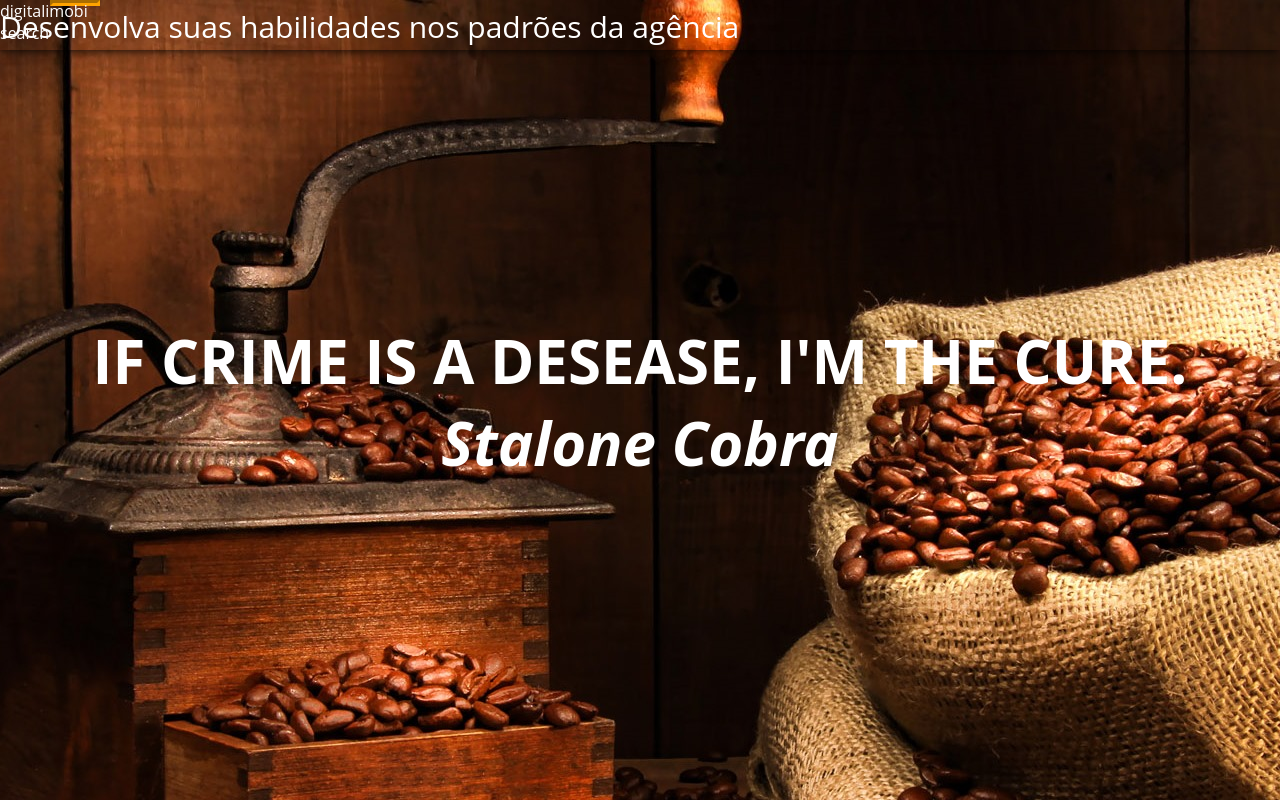
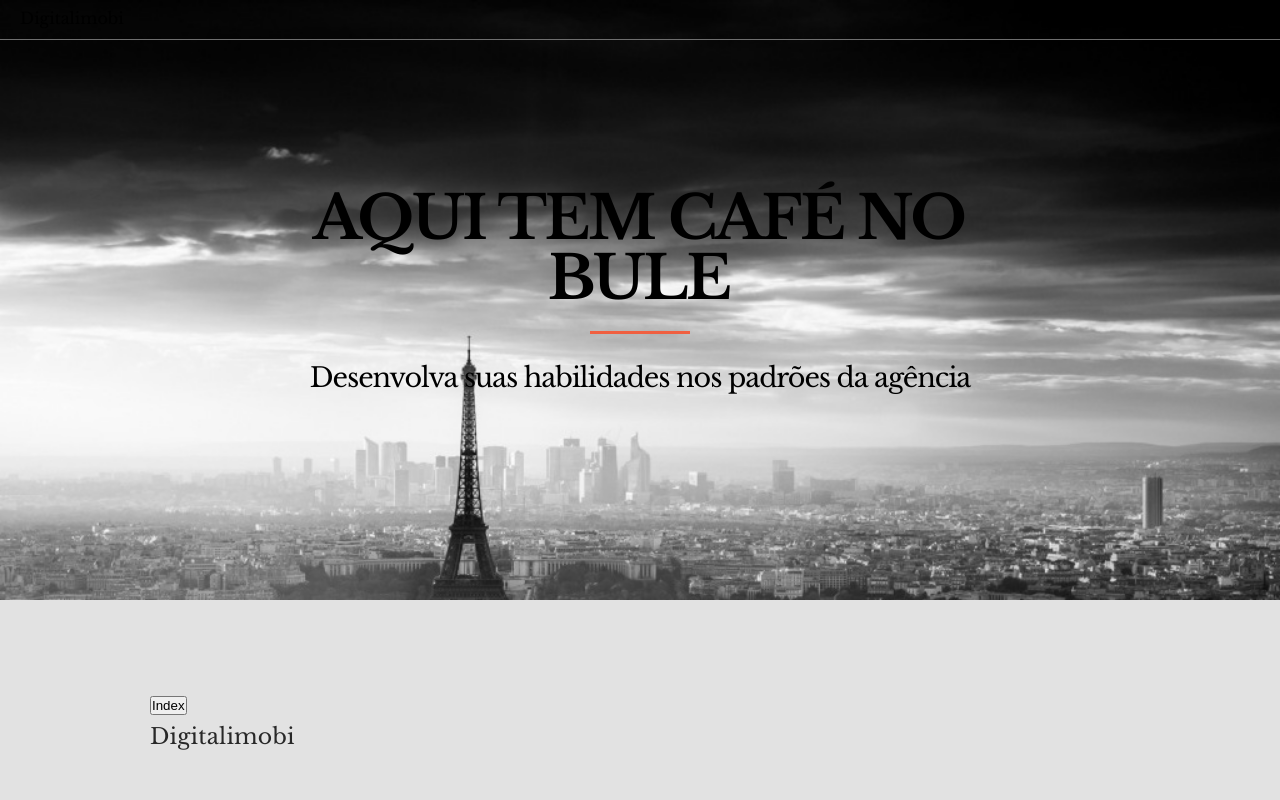
Before and after one commit to gitcaio/documentacao, a plain HTML site: page public_html/index.html in a window 1280 px wide. Drawn offline with nearby package versions, Linux system fonts and the light colour scheme.

Commit message:
Inserção de novas imagens, melhorias no estiloGlobal.css e estilo.css

```diff
--- a/public_html/assets/css/estilo.css
+++ b/public_html/assets/css/estilo.css
@@ -1,79 +1,77 @@
-*{
-	margin: 0px;
-	padding: 0px;
-	box-sizing:border-box;
+
+header{
+		background-image: url(../images/banner_index.jpg);
+		background-repeat: no-repeat;
+		background-size: 100%;
+		margin-right: auto;
+		margin-left: auto;
+
 }
 
-body,html{
+.navbar-default{
+	border: 0;
+	border-bottom: 1px solid #6E6E6E;
+	padding: 8px 20px;
+	height: 40px;
 	width: 100%;
-	height: 100%;
+	float: left;
 }
 
-body{
-	font-family: 'Open Sans','Helvetica Neue',Arial,sans-serif;
-	background-image: url(../images/cafe2.jpg);
-	background-repeat: no-repeat;
-	background-position: center top;
-	}
+div, h1 {
+  padding: 94px 150px 0px 150px;
+}
+
+h1{
+	text-align: center;
+	font-weight: 700;
+	font-style: normal;
+	font-size: 60px;
+	margin-left: -3px;
+	line-height: 1;
+	letter-spacing: -0.04em;
+}
+
+hr{
+	max-width: 100px;
+	border-color: #f05f40;
+	border-width: 3px;
+	border: 0;
+	border-top: 3px solid #f05f40;
+	height: 0;
+	box-sizing: content-box;
+	margin-left: 50%;
+	margin: 23px auto;
+}
+
+h2 {
+	text-align: center;
+	font-weight: 400;
+	font-style: normal;
+	font-size: 27px;
+	line-height: 1;
+	letter-spacing: -0.04em;
+	margin-top: 30px;
+	padding: 0px 0px 209px;
+}
+
+
+h3{
+	text-align: center;
+	font-weight: 400;
+	font-style: normal;
+	font-size: 60px;
+	margin-left: -3px;
+	line-height: 1;
+	letter-spacing: -0.04em;
+}
 
 p{
 	margin-top: 5px;
 	margin-bottom: 5px;
 	color: #282828;
+	letter-spacing: .01rem;
+	font-weight: 400;
+	font-style: normal;
 	font-size: 22px;
-	font-family: "jaf-bernino-sans","Lucida Grande","Lucida Sans Unicode","Lucida Sans",Geneva,Verdana,sans-serif;
-}
-
-.navbar-default{
-	position: fixed;
-	float: left;
-	top: 0px;
-	left: 0px;
-	height: 50px;
-	color: #fff;
-	background-color: transparent;
-	width: 100%;
-	z-index: 10;
-	box-shadow: 0px 0px 10px #000;
-}
-
-.search{
-	border-color: #fff;
-	border: 3px;
-}
-
-h1{
-	font-weight: bold;
-	font-size: 40px;
-
-}
-
-h2{
-	font-weight: normal;
-	font-size: 30px;
-}
-
-hr {
-  max-width: 50px;
-  border-color: #ffa300;
-  border-width: 3px;
-  display: block;
-  margin: 0 50px 0 50px;
-}
-
-.header{
-	color: #fff;
-}
-
-.header-content{
-	position: absolute;
-	top: 40%;
-	padding: 0px 60px 0px 60px;
-	text-align: center;
-	font-size: 60px;
-}
-
-
-.card{
-
-}
+	line-height: 1.5;
+  }
--- /dev/null
+++ b/public_html/assets/css/estiloGlobal.css
@@ -0,0 +1,24 @@
+@import url(http://fonts.googleapis.com/css?family=Libre+Baskerville:400,700);
+@import "estilo.css";
+
+*{
+	margin: 0px;
+	padding: 0px;
+	box-sizing:border-box;
+}
+
+body,html{
+	width: 100%;
+	height: 100%;
+}
+
+body{
+	max-width: 100%;
+	background-color: #e2e2e2;
+	font-family: 'Libre Baskerville', serif;
+}
+
+/*
+div{
+	color: red;
+}*/
--- /dev/null
+++ b/public_html/assets/css/estilo_old.css
@@ -0,0 +1,79 @@
+*{
+	margin: 0px;
+	padding: 0px;
+	box-sizing:border-box;
+}
+
+body,html{
+	width: 100%;
+	height: 100%;
+}
+
+body{
+	font-family: 'Open Sans','Helvetica Neue',Arial,sans-serif;
+	background-image: url(../images/cafe2.jpg);
+	background-repeat: no-repeat;
+	background-position: center top;
+	}
+
+p{
+	margin-top: 5px;
+	margin-bottom: 5px;
+	color: #282828;
+	font-size: 22px;
+	font-family: "jaf-bernino-sans","Lucida Grande","Lucida Sans Unicode","Lucida Sans",Geneva,Verdana,sans-serif;
+}
+
+.navbar-default{
+	position: fixed;
+	float: left;
+	top: 0px;
+	left: 0px;
+	height: 50px;
+	color: #fff;
+	background-color: transparent;
+	width: 100%;
+	z-index: 10;
+	box-shadow: 0px 0px 10px #000;
+}
+
+.search{
+	border-color: #fff;
+	border: 3px;
+}
+
+h1{
+	font-weight: bold;
+	font-size: 40px;
+
+}
+
+h2{
+	font-weight: normal;
+	font-size: 30px;
+}
+
+hr {
+  max-width: 50px;
+  border-color: #ffa300;
+  border-width: 3px;
+  display: block;
+  margin: 0 50px 0 50px;
+}
+
+.header{
+	color: #fff;
+}
+
+.header-content{
+	position: absolute;
+	top: 40%;
+	padding: 0px 60px 0px 60px;
+	text-align: center;
+	font-size: 60px;
+}
+
+
+.card{
+
+}
--- a/public_html/index.html
+++ b/public_html/index.html
@@ -3,30 +3,27 @@
 <head>
 	<meta charset="utf-8">
 	<title>Documentação digitalimobi! Have fun ;)</title>
-	<link rel="stylesheet" type="text/css" href="assets/css/estilo.css">
+	<link rel="stylesheet" type="text/css" href="assets/css/estiloGlobal.css">
+
 </head>
 <body>
-	<div class="navbar-default">
-		<div>digitalimobi</div>
-		<div class="search">search</div>
+	<header>
+		<div class="navbar-default">
+		Digitalimobi
+		</div>
+		<div>
+			<h1>AQUI TEM CAFÉ NO BULE</h1>
+			<hr/>
+			<h2>Desenvolva suas habilidades nos padrões da agência</h2>
+	</header>
+
+		<div class="button-index">
+		<input type="button" value="Index">
+
+
+		<p>Digitalimobi</p>
+
 	</div>
 
-	<header>
-		<div class="header">
-			<h1 class="header-content">IF CRIME IS A DESEASE, I'M THE CURE. <i>Stalone Cobra</i></h1>
-			<hr>
-			<h2>Desenvolva suas habilidades nos padrões da agência</h2>
-		</div>
-	</header>
-	<div>
-
-
-
-	</div>
-	<div>
-
-
-
-	</div>
 </body>
 </html>
```
Also changed, not shown: public_html/assets/images/01.jpg (added), public_html/assets/images/02.jpg (added), public_html/assets/images/03.jpg (added), public_html/assets/images/05.jpg (added), public_html/assets/images/06.jpg (added), public_html/assets/images/07.jpg (added), public_html/assets/images/09.jpg (added), public_html/assets/images/11.jpg (added), public_html/assets/images/12.jpg (added), public_html/assets/images/13.jpg (added), public_html/assets/images/17.jpg (added), public_html/assets/images/cafe1.jpg (deleted), public_html/assets/images/cafe2.jpg (deleted).
